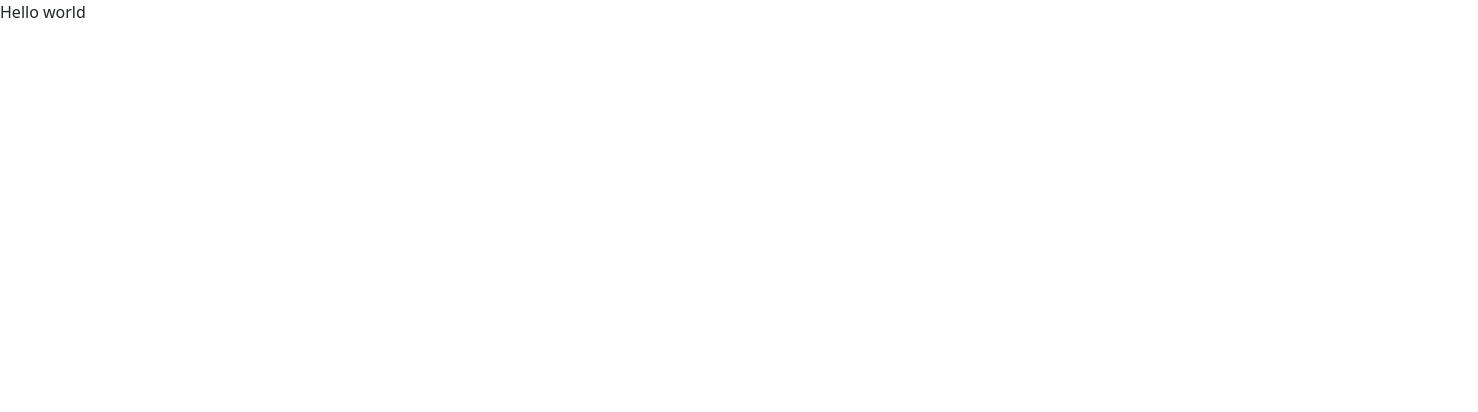
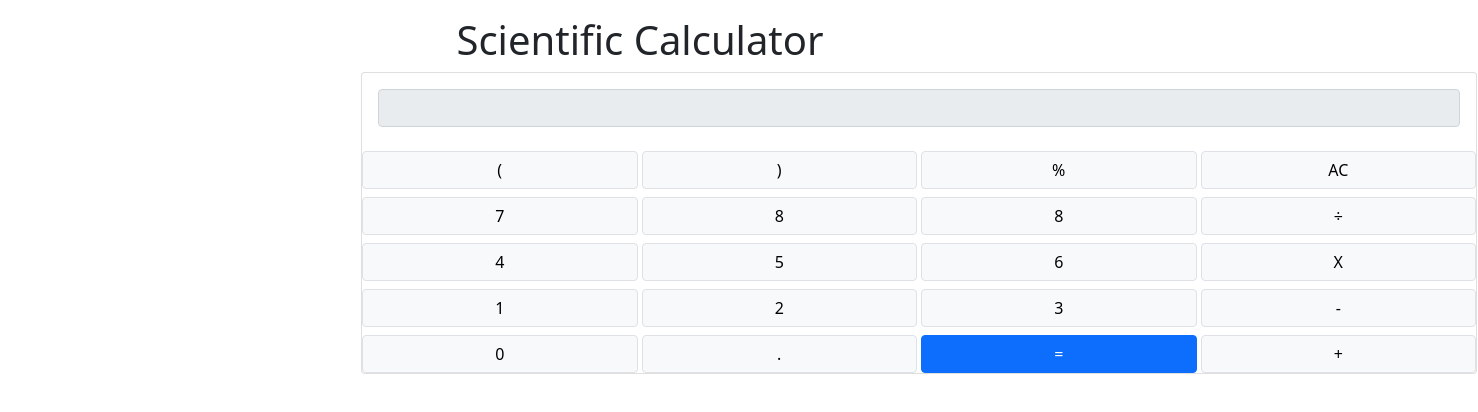
Before and after one commit to vikasmishra0921/Scientific-calculator-live, a plain HTML site: page src/index.html in a window 1280 px wide. Shown: the whole page, 1478 px wide, since content can reach past the window. Drawn offline with nearby package versions, Linux system fonts and the light colour scheme.

Commit message:
Basic buttons and input box added

```diff
--- a/src/index.html
+++ b/src/index.html
@@ -11,7 +11,83 @@
 </head>
 
 <body>
-    <div>Hello world </div>
+    <div class="container">
+        <h1 class="text-center mt-3">
+            Scientific Calculator
+        </h1>
+        <div class=" col-12 offset-md-3 col=md-6 ">
+            <div class="card">
+                <div class="card-body">
+                    <input id="calc-display" readonly type="text" class="form-control" aria-label="Sizing example input"
+                        aria-describedby="inputGroup-sizing-lg">
+                </div>
+
+
+                <div class="row gx-1">
+                    <div class="col-3">
+                        <button type="button" class="btn btn-light w-100 mt-2 border">(</button>
+                    </div>
+                    <div class="col-3">
+                        <button type="button" class="btn btn-light w-100 mt-2 border">)</button>
+                    </div>
+                    <div class="col-3">
+                        <button type="button" class="btn btn-light w-100 mt-2 border">%</button>
+                    </div>
+                    <div class="col-3">
+                        <button type="button" class="btn btn-light w-100 mt-2 border">AC</button>
+                    </div>
+                    <div class="col-3">
+                        <button type="button" class="btn btn-light w-100 mt-2 border">7</button>
+                    </div>
+                    <div class="col-3">
+                        <button type="button" class="btn btn-light w-100 mt-2 border">8</button>
+                    </div>
+                    <div class="col-3">
+                        <button type="button" class="btn btn-light w-100 mt-2 border">8</button>
+                    </div>
+                    <div class="col-3">
+                        <button type="button" class="btn btn-light w-100 mt-2 border">÷</button>
+                    </div>
+                    <div class="col-3">
+                        <button type="button" class="btn btn-light w-100 mt-2 border">4</button>
+                    </div>
+                    <div class="col-3">
+                        <button type="button" class="btn btn-light w-100 mt-2 border">5</button>
+                    </div>
+                    <div class="col-3">
+                        <button type="button" class="btn btn-light w-100 mt-2 border">6</button>
+                    </div>
+                    <div class="col-3">
+                        <button type="button" class="btn btn-light w-100 mt-2 border">X</button>
+                    </div>
+                    <div class="col-3">
+                        <button type="button" class="btn btn-light w-100 mt-2 border">1</button>
+                    </div>
+                    <div class="col-3">
+                        <button type="button" class="btn btn-light w-100 mt-2 border">2</button>
+                    </div>
+                    <div class="col-3">
+                        <button type="button" class="btn btn-light w-100 mt-2 border">3</button>
+                    </div>
+                    <div class="col-3">
+                        <button type="button" class="btn btn-light w-100 mt-2 border">-</button>
+                    </div>
+                    <div class="col-3">
+                        <button type="button" class="btn btn-light w-100 mt-2 border">0</button>
+                    </div>
+                    <div class="col-3">
+                        <button type="button" class="btn btn-light w-100 mt-2 border">.</button>
+                    </div>
+                    <div class="col-3">
+                        <button type="button" class="btn btn-primary w-100 mt-2 border border-primary">=</button>
+                    </div>
+                    <div class="col-3">
+                        <button type="button" class="btn btn-light w-100 mt-2 border">+</button>
+                    </div>
+                </div>
+            </div>
+        </div>
+    </div>
 
 
 
```
